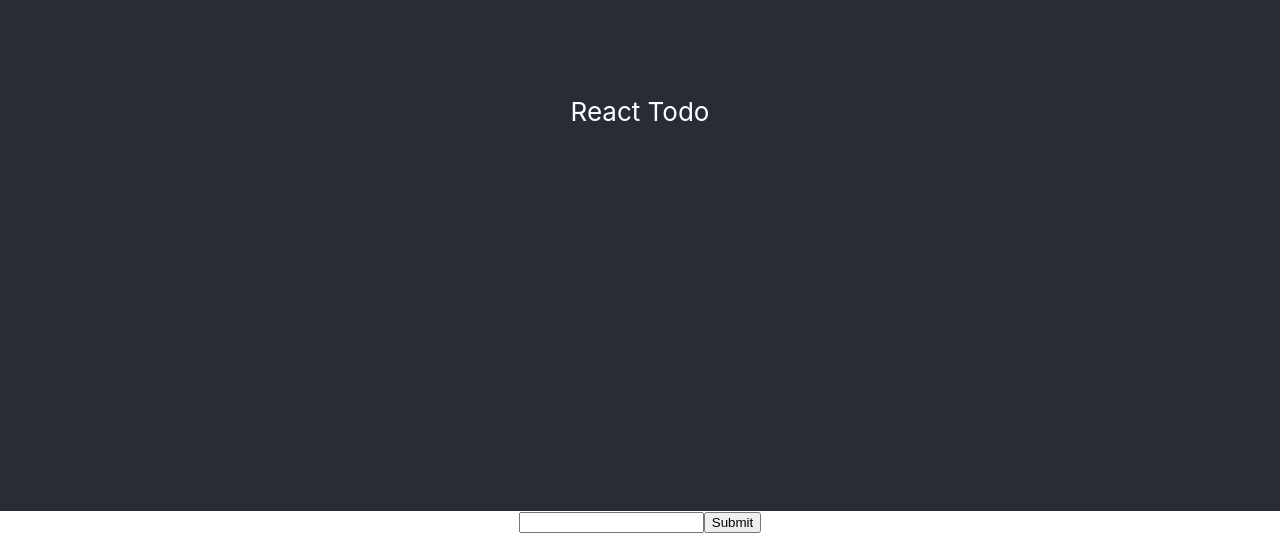
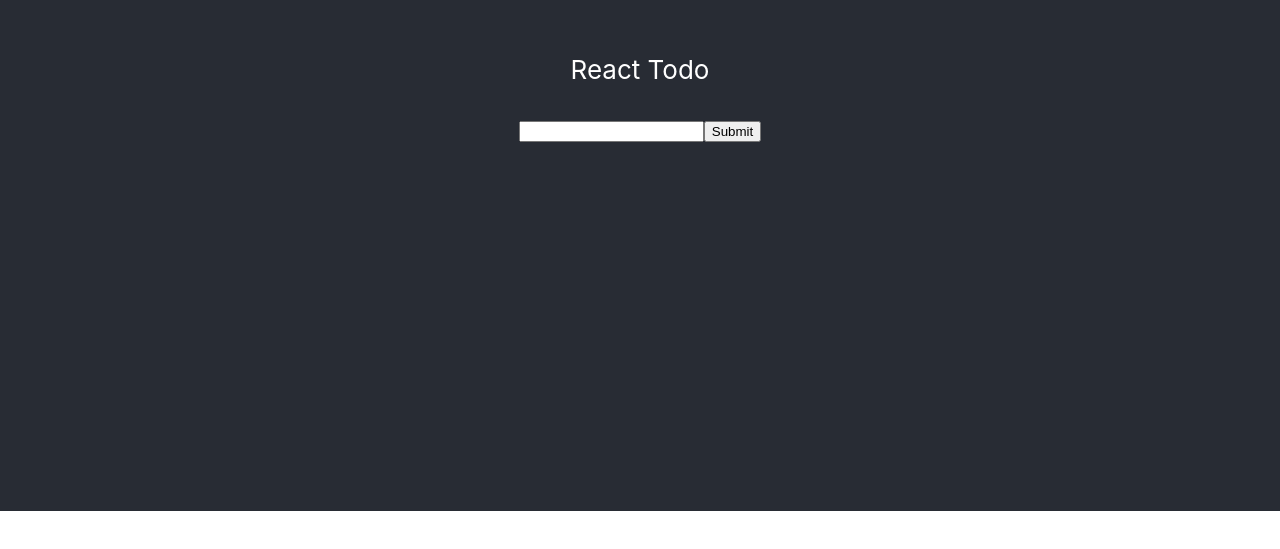
Before and after one commit to KerenPro/to-do, a React (Create React App) app: page / in a window 1280 px wide. Shown: the part 289-838 px from the top of the page. After the commit the page ends 800 px from the top, so only its background shows below. Built offline with nearby package versions, Linux system fonts and the light colour scheme.

Commit message:
added remove functionality and local storage

```diff
--- a/src/App.js
+++ b/src/App.js
@@ -1,37 +1,55 @@
 import './App.css';
-import React from "react";
+import React, {useState, useEffect} from "react";
 import TodoForm from "./components/TodoForm/TodoForm";
 import TodoList from "./components/TodoList/TodoList";
 
-class App extends React.Component{
+const LOCAL_STORAGE_KEY = "react-todo-list-todos";
 
-    constructor(props) {
-        super(props);
+function App() {
 
-        this.state = {
-            todos: []
+    const [todos, setTodos] = useState([]);
+
+    useEffect(() => {
+        const storageTodos = JSON.parse(localStorage.getItem(LOCAL_STORAGE_KEY));
+        if (storageTodos){
+            setTodos(storageTodos);
+        }
+    }, []);
+
+    useEffect(()=> {
+        localStorage.setItem(LOCAL_STORAGE_KEY, JSON.stringify(todos));
+    }, [todos]);
+
+    function addTodo(todo){
+        setTodos ([todo, ...todos]);
     }
 
-        this.addTodo=this.addTodo.bind(this);
+    function toggleComplete(id){
+        setTodos(
+            todos.map(todo => {
+                if (todo.id === id){
+                    return {
+                        ...todo, completed:!todo.completed
+                    }
+                }
+                return todo;
+            })
+        )
     }
 
-    addTodo(todo){
-        let todoList = this.state.todos;
-        todoList.push(todo);
-        this.setState({todos:todoList});
+    function removeTodo (id){
+        setTodos(todos.filter(todo => todo.id !== id))
     }
 
-    render () {
     return (
         <div className="App">
             <header className="App-header">
                 <p>React Todo</p>
+                <TodoForm addTodo={addTodo}/>
+                <TodoList todos={todos} toggleComplete={toggleComplete} removeTodos={removeTodo} />
             </header>
-                <TodoForm addTodo={this.addTodo}/>
-                <TodoList todos={this.state.todos}/>
         </div>
     );
 }
-}
 
 export default App;
--- a/src/components/Todo/Todo.js
+++ b/src/components/Todo/Todo.js
@@ -2,13 +2,21 @@ import React from "react";
 
 function Todo(props){
 
+    function handleCheckBoxClick(){
+        props.toggleComplete(props.todo.id);
+    }
+
+    function handleRemoveClick(){
+        props.removeTodo(props.todo.id);
+    }
+
     return (
         <div style={{display:"flex"}}>
-            <input type="checkbox"/>
+            <input type="checkbox" onClick={handleCheckBoxClick} />
             <li style={{color:"white",
             textDecoration: props.todo.completed ? "line-through" : null}}
             >{props.todo.task}</li>
-            <button>X</button>
+            <button onClick={handleRemoveClick} >X</button>
         </div>
     );
 
--- a/src/components/TodoForm/TodoForm.js
+++ b/src/components/TodoForm/TodoForm.js
@@ -1,44 +1,34 @@
-import React from "react";
+import React, {useState} from "react";
 import uuid from 'react-uuid';
 
-class TodoForm extends React.Component{
+function TodoForm(props) {
 
-    constructor(props) {
-        super(props);
-
-        this.state ={
+    const [todo, setTodo] = useState({
+        id: "",
         task: "",
         completed: false
+    });
+
+    function handleTaskInputChange(e){
+        setTodo({...todo, task: e.target.value});
     }
 
-        this.handleTaskInputChange=this.handleTaskInputChange.bind(this);
-        this.handleSubmit=this.handleSubmit.bind(this);
+    function handleSubmit(e){
+        e.preventDefault();
+        if(todo.task.trim()){
+            props.addTodo({...todo, id:uuid()});
         }
 
-    handleTaskInputChange(e){
-        this.setState({task:e.target.value});
+        //reset task input
+        setTodo({...todo, task: ""});
     }
 
-    handleSubmit(e){
-        e.preventDefault();
-        this.props.addTodo(Object.assign({}, this.state, {id: uuid()}));
-
-        //reset form
-        this.setState({
-            id: "",
-            task: ""
-        })
-    }
-
-    render () {
     return (
-            <form onSubmit={this.handleSubmit}>
-                <input name="task" type="text" value={this.state.task} onChange={this.handleTaskInputChange}/>
+        <form onSubmit={handleSubmit}>
+            <input name="task" type="text" value={todo.task} onChange={handleTaskInputChange}/>
             <button type="submit">Submit</button>
         </form>
     );
 }
 
-}
-
 export default TodoForm;
--- a/src/components/TodoList/TodoList.js
+++ b/src/components/TodoList/TodoList.js
@@ -6,7 +6,7 @@ function TodoList(props){
     return (
         <ul>
             {props.todos.map(todo =>
-            <Todo key={todo.id} todo={todo}/>)}
+            <Todo key={todo.id} todo={todo} toggleComplete={props.toggleComplete} removeTodo={props.removeTodo} />)}
         </ul>
     );
 }
```
Lines whose indentation alone changed are shown as unchanged.
